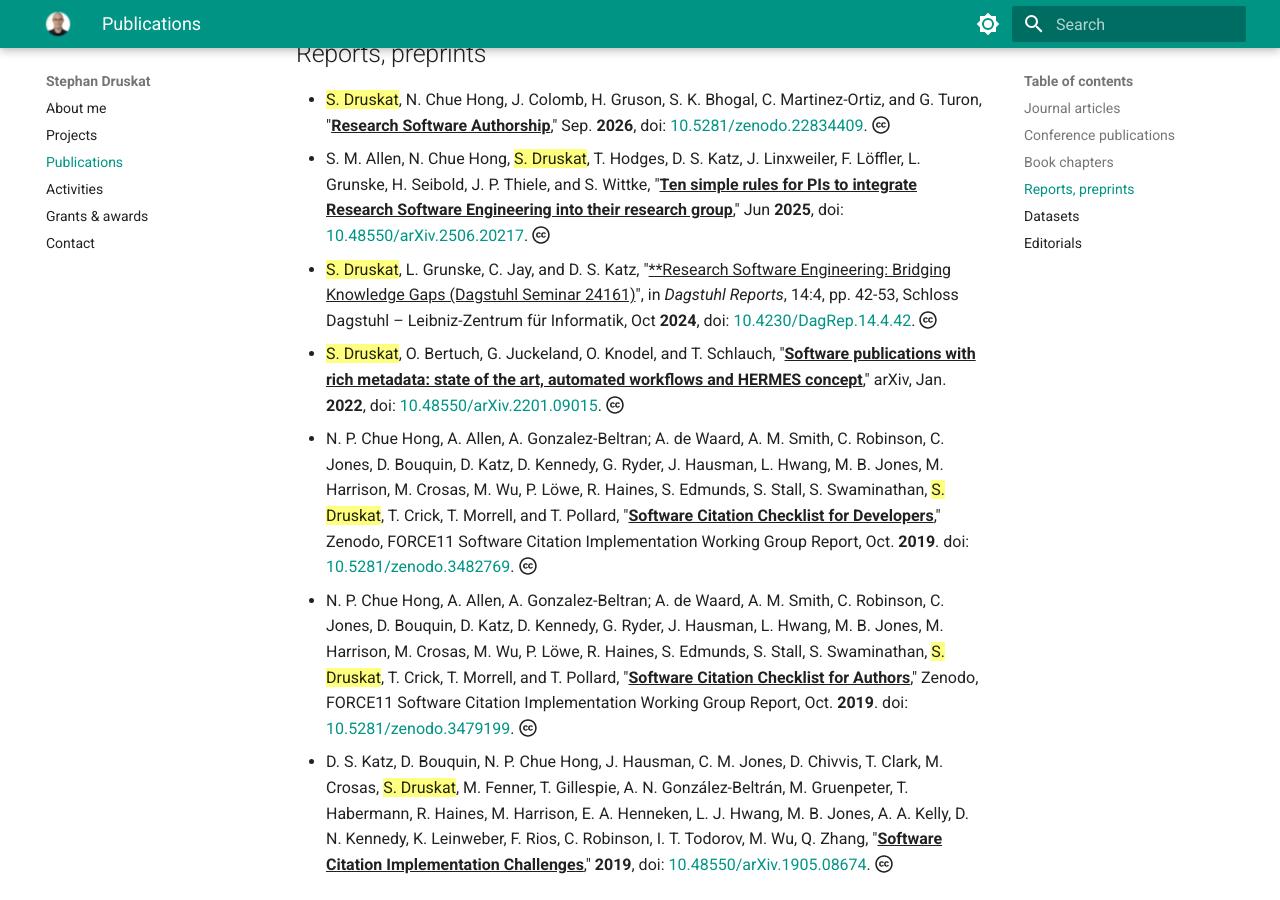
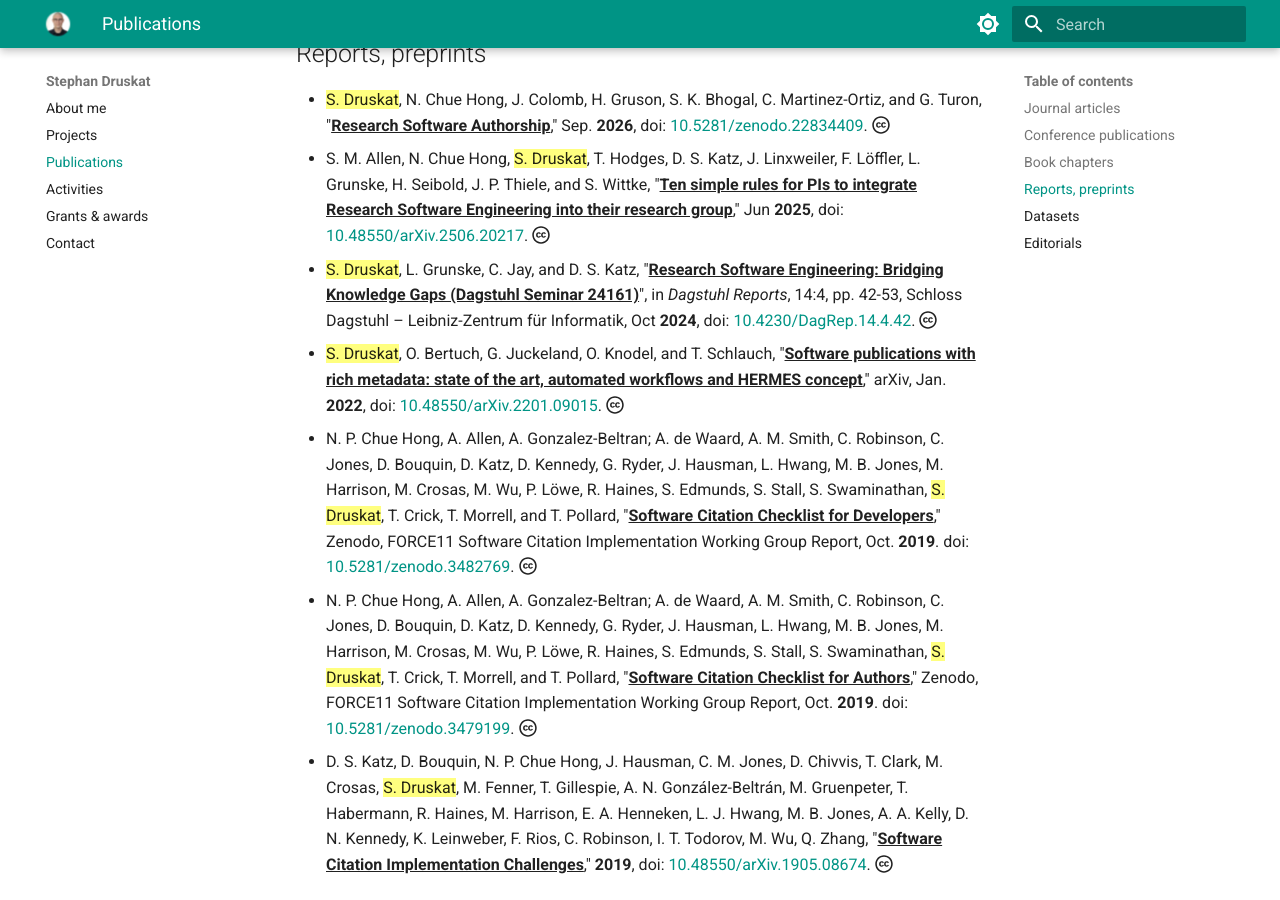
Before and after one commit to sdruskat/sdruskat.github.io, an MkDocs documentation site: the page built from docs/publications.md, in a window 1280 px wide and 900 px high, scrolled down 2808 px. Built offline with MkDocs 1.6.1 and Material for MkDocs 9.7.7, drawn with Linux system fonts in a browser that asks for light colours.

Commit message:
Fix formatting

```diff
--- a/docs/publications.md
+++ b/docs/publications.md
@@ -46,7 +46,7 @@ For more, see the following services
 
 - {==S. Druskat==}, N. Chue Hong, J. Colomb, H. Gruson, S. K. Bhogal, C. Martinez-Ortiz, and G. Turon, "^^**Research Software Authorship**^^," Sep. **2026**, doi: [10.5281/zenodo.22834409](https://doi.org/10.5281/zenodo.22834408).  :fontawesome-brands-creative-commons:
 - S. M. Allen, N. Chue Hong, {==S. Druskat==}, T. Hodges, D. S. Katz, J. Linxweiler, F. Löffler, L. Grunske, H. Seibold, J. P. Thiele, and S. Wittke, "^^**Ten simple rules for PIs to integrate Research Software Engineering into their research group**^^," Jun **2025**, doi: [10.48550/arXiv.2506.20217](https://doi.org/10.48550/arXiv.2506.20217).  :fontawesome-brands-creative-commons:
-- {==S. Druskat==}, L. Grunske, C. Jay, and D. S. Katz, "^^**Research Software Engineering: Bridging Knowledge Gaps (Dagstuhl Seminar 24161)^^", in *Dagstuhl Reports*, 14:4, pp. 42-53, Schloss Dagstuhl – Leibniz-Zentrum für Informatik, Oct **2024**, doi: [10.4230/DagRep.14.4.42](https://doi.org/10.4230/DagRep.14.4.42). :fontawesome-brands-creative-commons:
+- {==S. Druskat==}, L. Grunske, C. Jay, and D. S. Katz, "^^**Research Software Engineering: Bridging Knowledge Gaps (Dagstuhl Seminar 24161)**^^", in *Dagstuhl Reports*, 14:4, pp. 42-53, Schloss Dagstuhl – Leibniz-Zentrum für Informatik, Oct **2024**, doi: [10.4230/DagRep.14.4.42](https://doi.org/10.4230/DagRep.14.4.42). :fontawesome-brands-creative-commons:
 - {==S. Druskat==}, O. Bertuch, G. Juckeland, O. Knodel, and T. Schlauch, "^^**Software publications with rich metadata: state of the art, automated workflows and HERMES concept**^^,"  arXiv, Jan. **2022**, doi: [10.48550/arXiv.2201.09015](https://doi.org/10.48550/arXiv.2201.09015). :fontawesome-brands-creative-commons:
 - N. P. Chue Hong, A. Allen, A. Gonzalez-Beltran; A. de Waard, A. M. Smith, C. Robinson, C. Jones, D. Bouquin, D. Katz, D. Kennedy, G. Ryder, J. Hausman, L. Hwang, M. B. Jones, M. Harrison, M. Crosas, M. Wu, P. Löwe, R. Haines, S. Edmunds, S. Stall, S. Swaminathan, {==S. Druskat==}, T. Crick, T. Morrell,  and T. Pollard, "^^**Software Citation Checklist for Developers**^^,"  Zenodo, FORCE11 Software Citation Implementation Working Group Report, Oct. **2019**. doi: [10.5281/zenodo.3482769](https://doi.org/10.5281/zenodo.3482769). :fontawesome-brands-creative-commons:
 - N. P. Chue Hong, A. Allen, A. Gonzalez-Beltran; A. de Waard, A. M. Smith, C. Robinson, C. Jones, D. Bouquin, D. Katz, D. Kennedy, G. Ryder, J. Hausman, L. Hwang, M. B. Jones, M. Harrison, M. Crosas, M. Wu, P. Löwe, R. Haines, S. Edmunds, S. Stall, S. Swaminathan, {==S. Druskat==}, T. Crick, T. Morrell,  and T. Pollard, "^^**Software Citation Checklist for Authors**^^," Zenodo, FORCE11 Software Citation Implementation Working Group Report, Oct. **2019**. doi: [10.5281/zenodo.3479199](https://doi.org/10.5281/zenodo.3479199). :fontawesome-brands-creative-commons:
```
